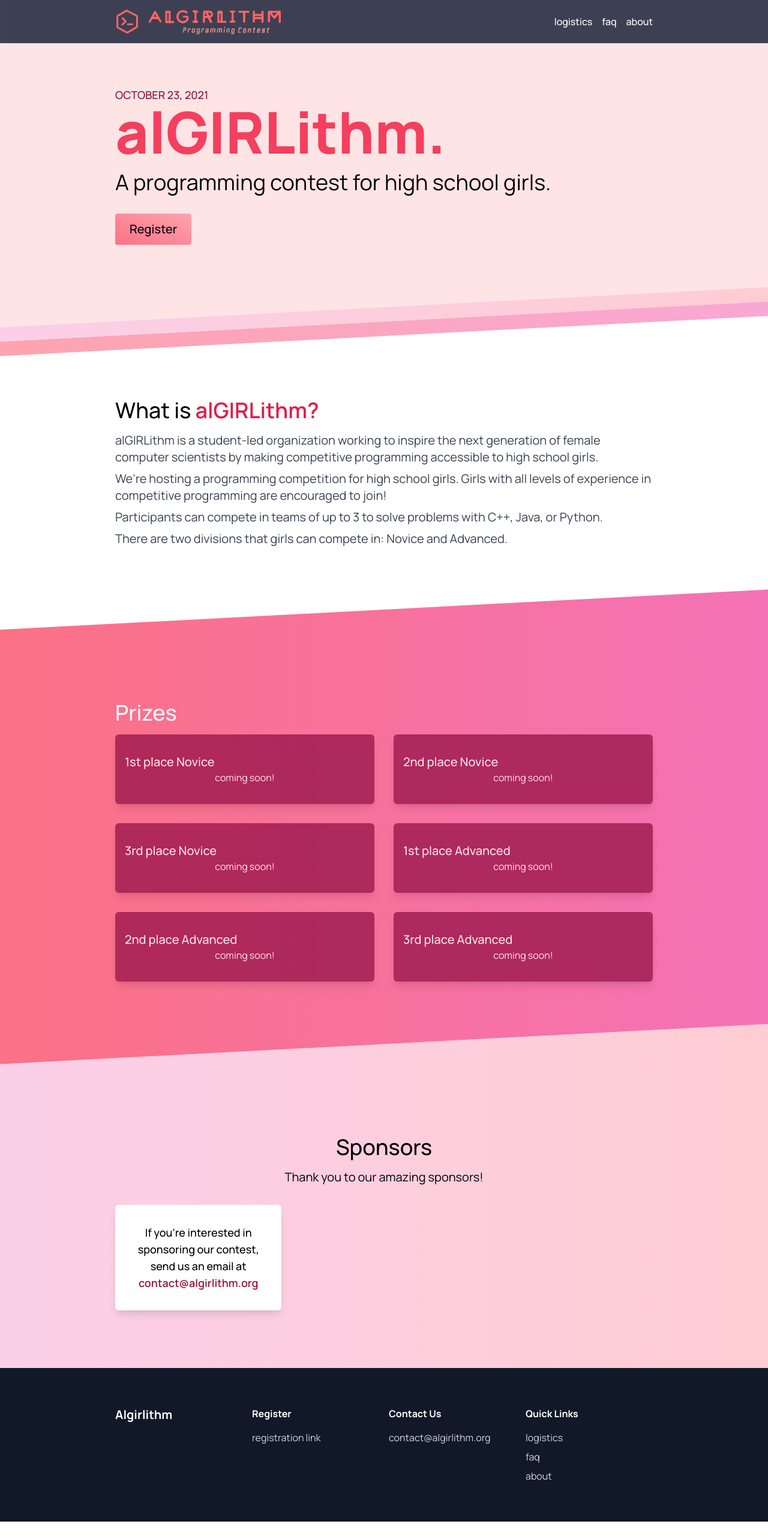
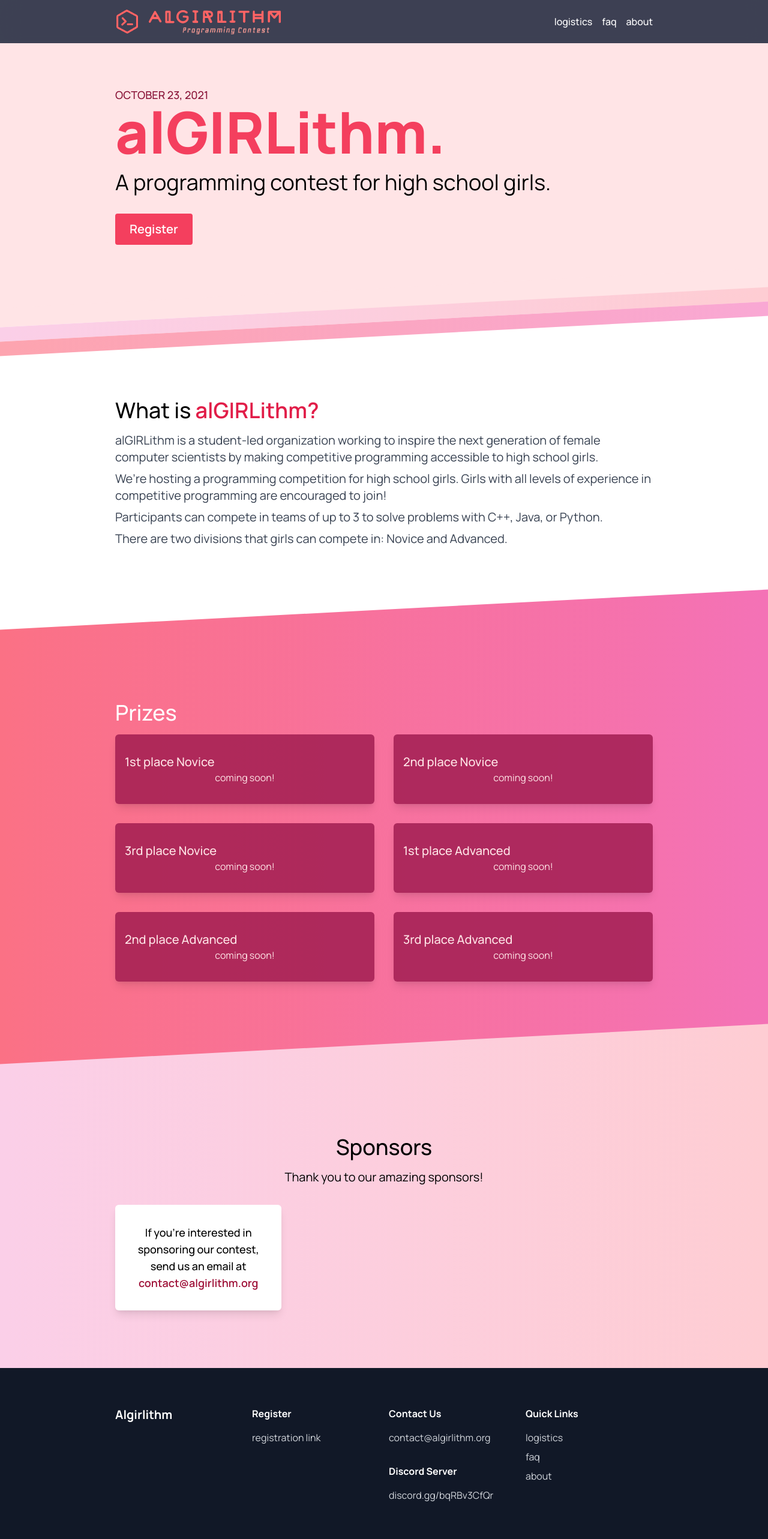
Before and after one commit to maggie-j-liu/algirlithm, a Next.js app: page / in a window 1280 px wide. Shown: the top 2565 px of the page at 60% size. Before the commit the page ends 2536 px from the top, so only its background shows below. Built offline with nearby package versions, Linux system fonts and the light colour scheme.

Commit message:
discord server link

```diff
--- a/components/Footer.jsx
+++ b/components/Footer.jsx
@@ -17,17 +17,30 @@
         <div className={"space-y-2"}>
           <h3 className={"font-bold mb-4"}>Register</h3>
           <div>
-            <a href="https://google.com/forms" className={"footer-link"}>
+            <a
+              href="https://forms.gle/va4mPB3vHs3qzj3P6"
+              className={"footer-link"}
+            >
               registration link
             </a>
           </div>
         </div>
+        <div className="space-y-8">
           <div className={"space-y-2"}>
             <h3 className={"font-bold mb-4"}>Contact Us</h3>
             <div>
               <a href="mailto:contact@algirlithm.org" className={"footer-link"}>
                 contact@algirlithm.org
               </a>
+            </div>
+          </div>
+          <div className={"space-y-2"}>
+            <h3 className={"font-bold mb-4"}>Discord Server</h3>
+            <div>
+              <a className={"footer-link"} href="https://discord.gg/bqRBv3CfQr">
+                discord.gg/bqRBv3CfQr
+              </a>
+            </div>
           </div>
         </div>
         <div className={"space-y-2"}>
--- a/pages/index.jsx
+++ b/pages/index.jsx
@@ -23,13 +23,14 @@
             <h2 className={"text-2xl md:text-4xl mt-4"}>
               A programming contest for high school girls.
             </h2>
-            <button
+            <a
               className={
-                "mt-8 text-xl font-medium bg-gradient-to-tr from-primary-400 to-primary-300 hover:from-primary-500 hover:to-primary-400 hover:scale-105 duration-150 px-6 py-3 rounded"
+                "block w-max mt-8 text-xl bg-primary-500 hover:bg-primary-600 text-white font-semibold hover:scale-105 hover:duration-150 duration-300 px-6 py-3 rounded"
               }
+              href="https://forms.gle/va4mPB3vHs3qzj3P6"
             >
               Register
-            </button>
+            </a>
           </div>
         </section>
         <div className={"-translate-y-10 2xl:translate-y-0"}>
```
Lines whose indentation alone changed are shown as unchanged.
